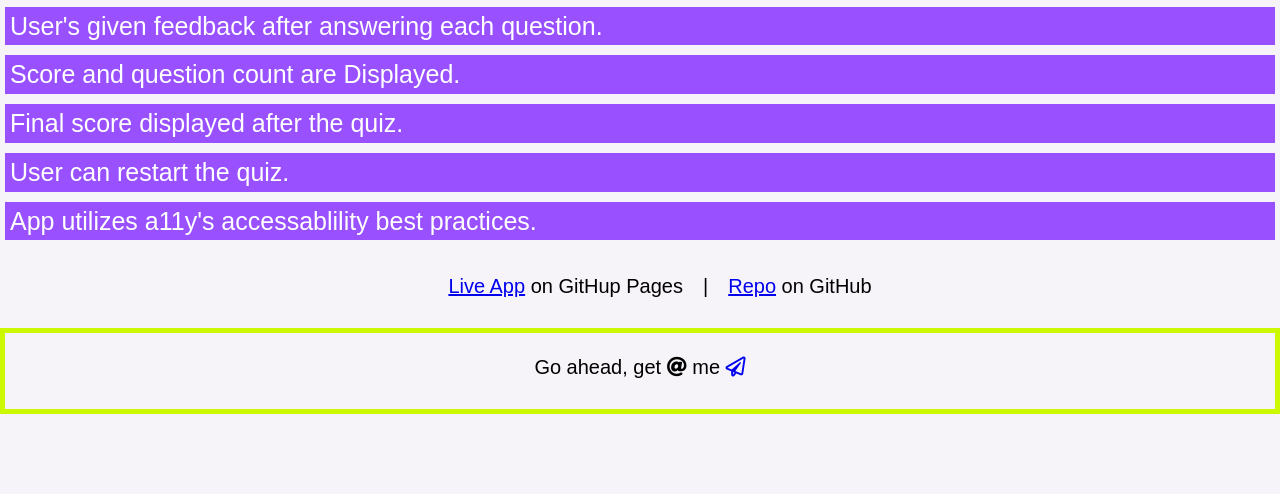
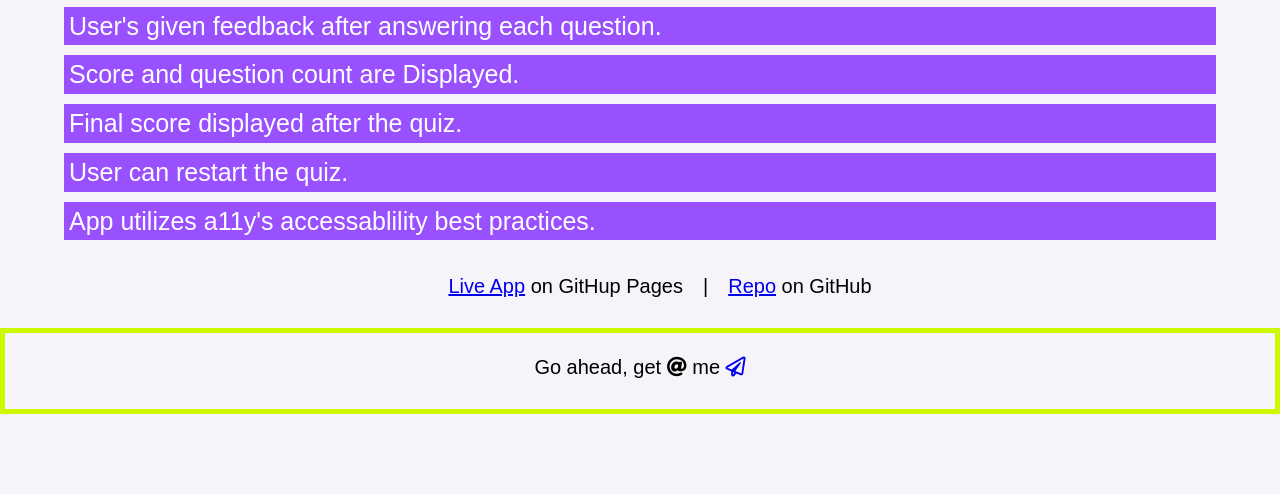
Before and after one commit to PunchyCoder/Kyle-Knutson-Portfolio, a plain HTML site: page index.html in a window 1280 px wide. Shown: the part 1696-2190 px from the top of the page. Drawn offline with nearby package versions, Linux system fonts and the light colour scheme; a web font is replaced by a local one.

Commit message:
Update styles.css
added 5% margins to (".info li")

```diff
--- a/styles.css
+++ b/styles.css
@@ -243,7 +243,7 @@ footer p {
 	.info li {
 		list-style-type: none;
 		padding: 5px;
-		margin: 5px;
+		margin: 5px 5%;
 		color: white;
 		background-color: #9951ff;
 	}
```
